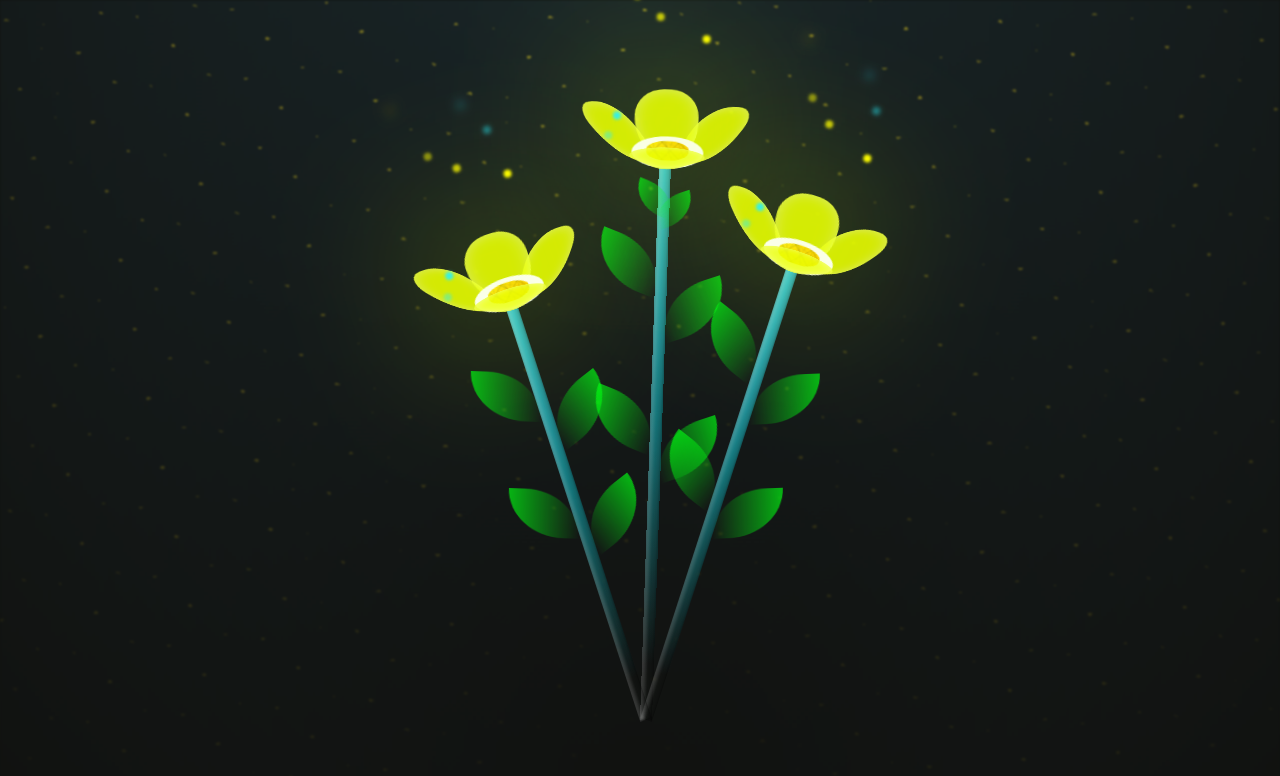
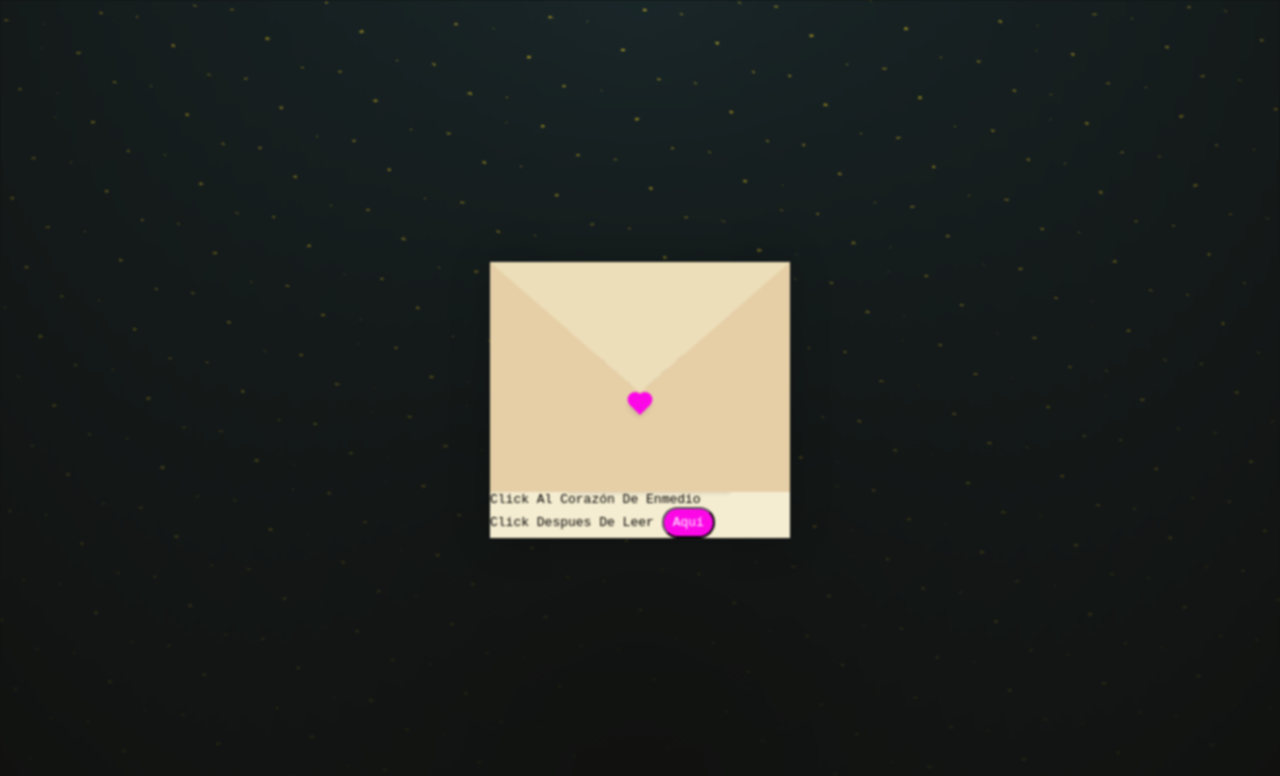
Before and after one commit to ALCAGENY/FLores, a React (Vite) app: page / in a window 1280 px wide. Shown: the top 776 px of the page. Built offline with nearby package versions, Linux system fonts and the light colour scheme.

Commit message:
Flores Nuevo 0

```diff
--- a/src/App.jsx
+++ b/src/App.jsx
@@ -5,11 +5,11 @@ import { Flores } from "./React/Flores";
 const router =createBrowserRouter([
     {
         path:'/',
-        element: <Flores/>
+        element: <Inicio/>
     },
             {
-        path:'/Inicio',
-        element: <Inicio />
+        path:'/Flores',
+        element: <Flores />
     }
 ]);
 
--- a/src/React/App.jsx
+++ b/src/React/App.jsx
@@ -8,7 +8,7 @@ const Inicio = () => {
     };
 
     const handleGoToFloresPage = () => {
-        window.location.href = ''; // Aquí debes colocar la URL de la página a la que deseas navegar
+        window.location.href = 'https://leafy-clafoutis-e5bcbc.netlify.app'; // Aquí debes colocar la URL de la página a la que deseas navegar
     };
 
     return (
```
